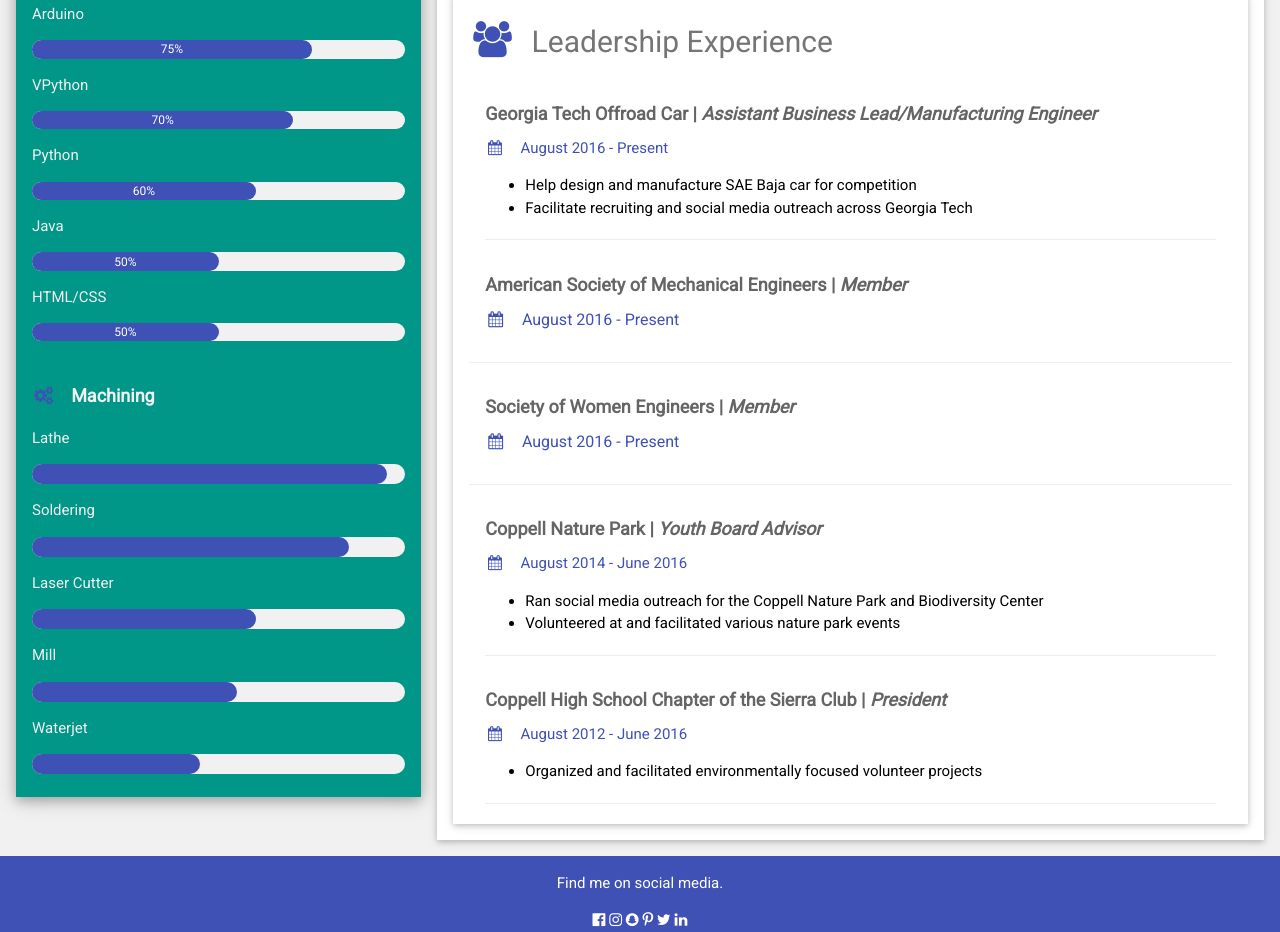
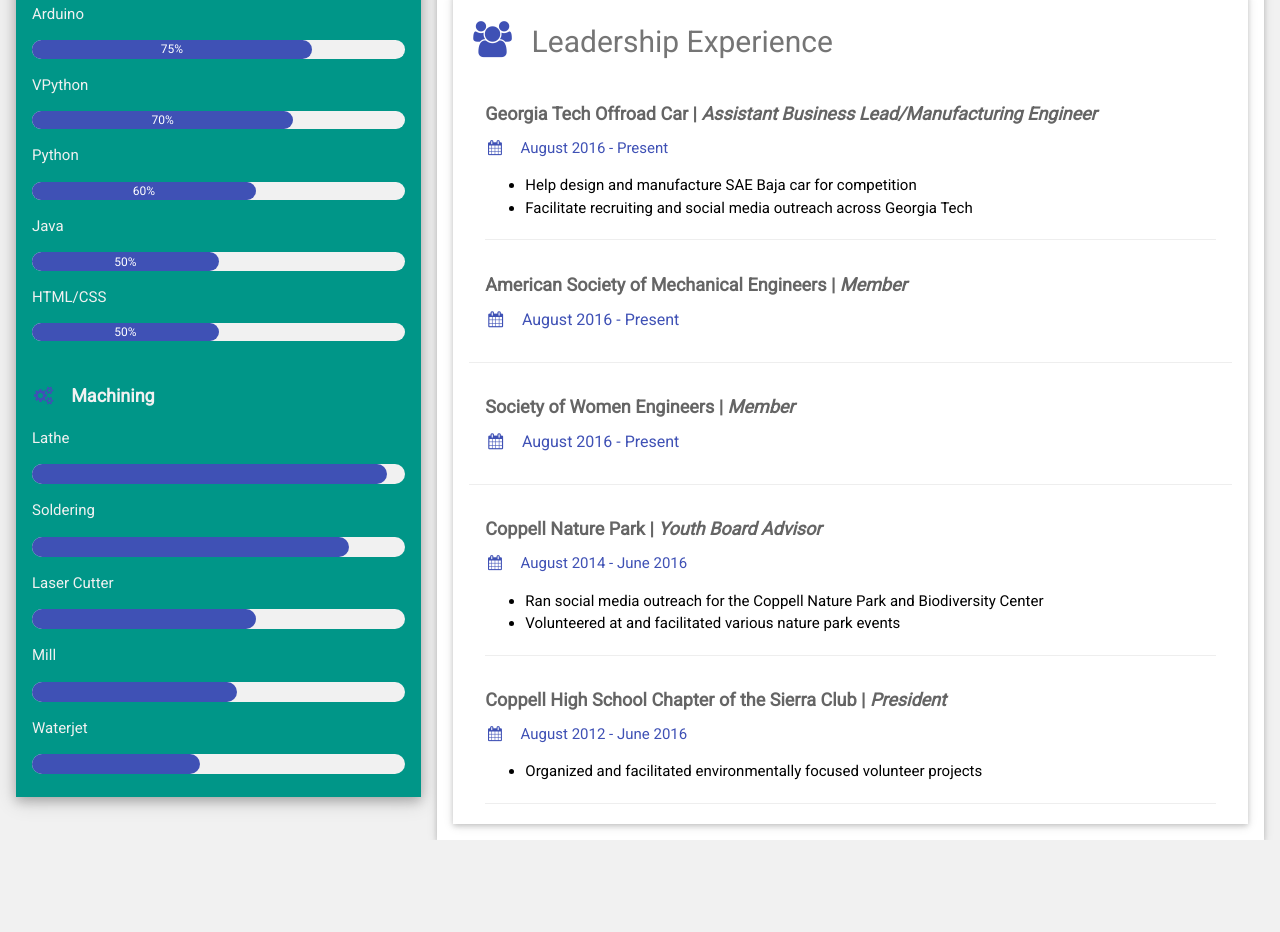
Before and after one commit to sukanya-basu/sukanya-basu.github.io, a plain HTML site: page index.html in a window 1280 px wide. Shown: the part 962-1894 px from the top of the page. After the commit the page ends 1802 px from the top, so only its background shows below. Drawn offline with nearby package versions, Linux system fonts and the light colour scheme.

Commit message:
Update index.html

```diff
--- a/index.html
+++ b/index.html
@@ -210,15 +210,5 @@
   <!-- End Page Container -->
 </div>
 
-<footer class="w3-container w3-indigo w3-center w3-margin-top">
-  <p>Find me on social media.</p>
-  <i class="fa fa-facebook-official w3-hover-opacity"></i>
-  <i class="fa fa-instagram w3-hover-opacity"></i>
-  <i class="fa fa-snapchat w3-hover-opacity"></i>
-  <i class="fa fa-pinterest-p w3-hover-opacity"></i>
-  <i class="fa fa-twitter w3-hover-opacity"></i>
-  <i class="fa fa-linkedin w3-hover-opacity"></i>
-</footer>
-
 </body>
 </html>
```
